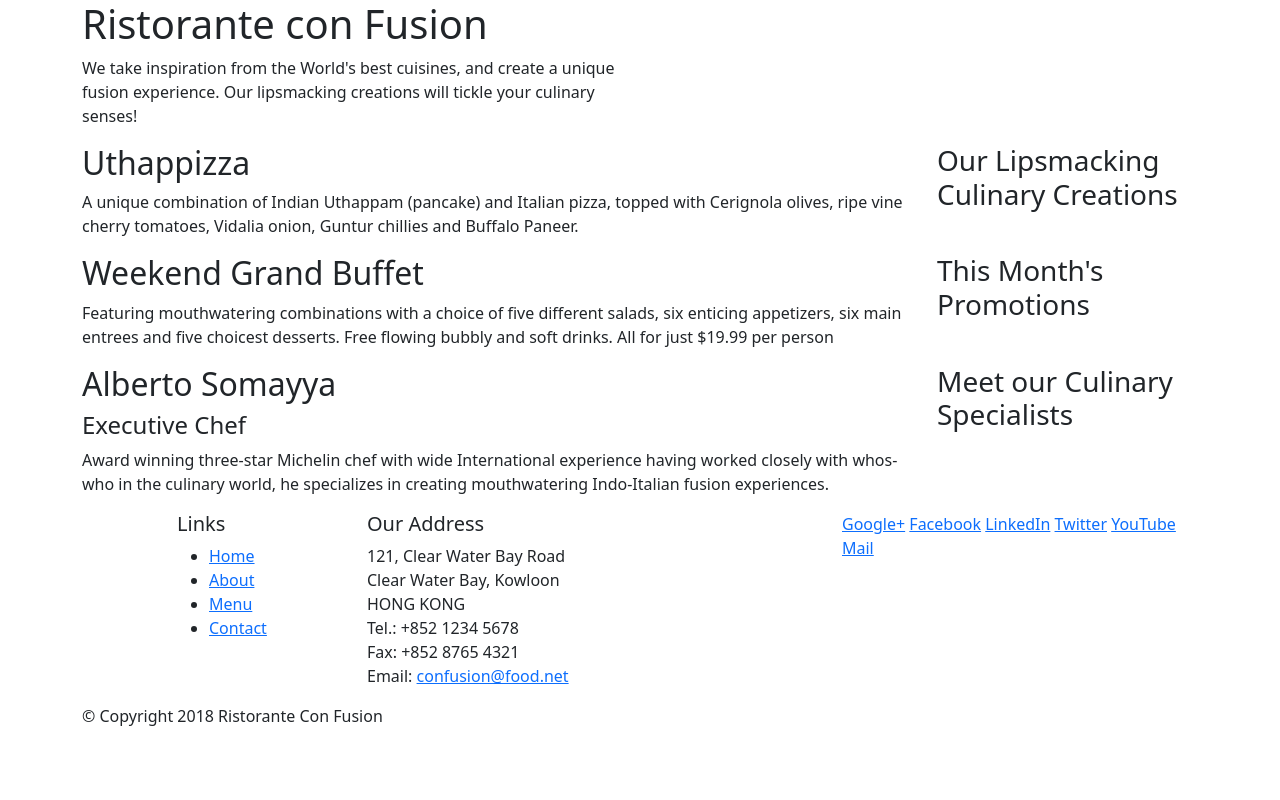
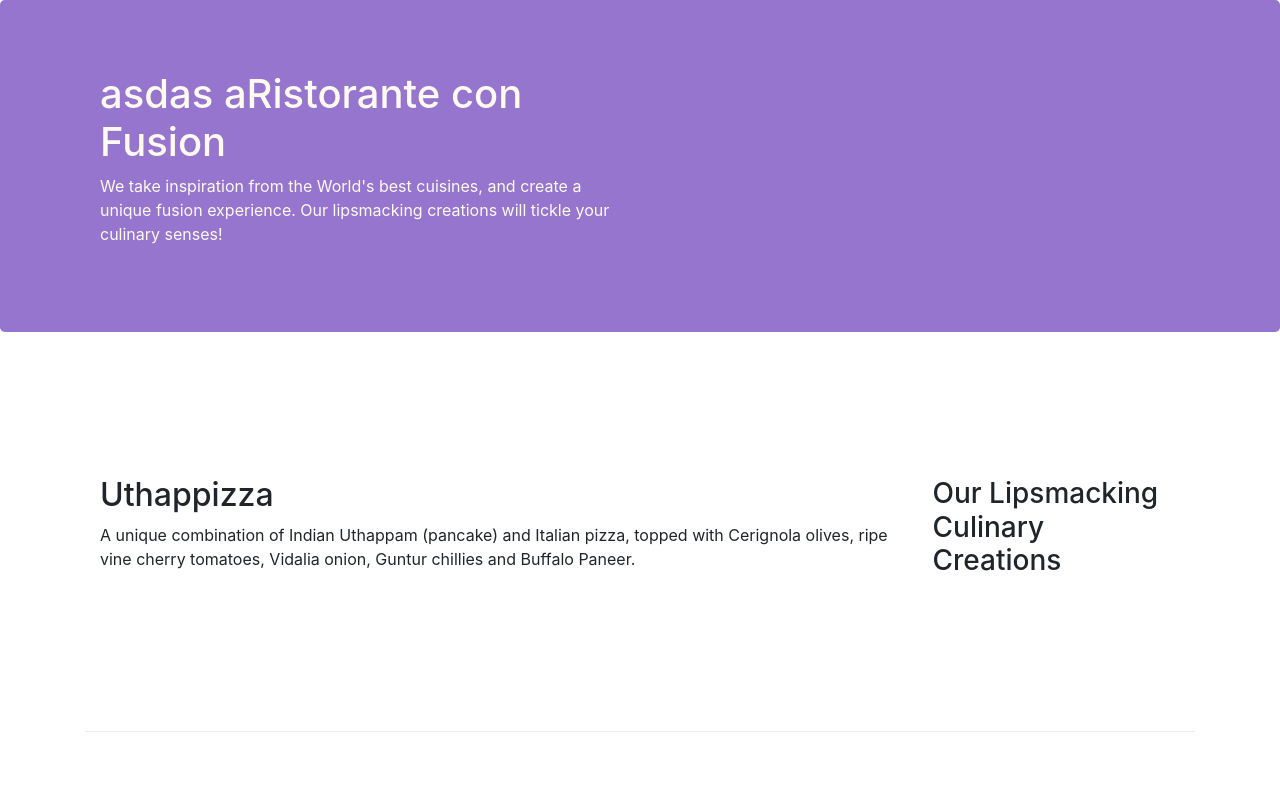
Before and after one commit to migueljamin-dev/Bootstrap, a website: page index.html in a window 1280 px wide. Shown: the top 800 px of the page. Drawn offline with nearby package versions, Linux system fonts and the light colour scheme.

Commit message:
bootstrap part2

```diff
--- /dev/null
+++ b/css/style.css
@@ -0,0 +1,30 @@
+.row-header{
+    margin: 0px auto;
+    padding:0px auto;
+}
+
+.row-content{
+    margin:0 auto;
+    padding:50px 0 50px 0px;
+    border-bottom:1px ridge;
+    min-height:400px;
+}
+
+.footer{
+    background-color: #d1c4e9;
+    margin:0 auto;
+    padding:20px 0px 20px 0px;
+}
+
+.jumbotron {
+    padding:70px 30px 70px 30px;
+    margin:0px auto;
+    background: #9575cd;
+    color:floralwhite;
+}
+
+.address{
+    font-size:80%;
+    margin:0;
+    color:#0f0f0f;
+}
--- a/index.html
+++ b/index.html
@@ -9,7 +9,7 @@
 
         <!-- Bootstrap CSS -->
         <link rel="stylesheet" href="node_modules/bootstrap/dist/css/bootstrap.min.css">
-
+        <link rel="stylesheet" href="css/style.css">
         <title>Ristorante Con Fusion</title>
 
 </head>
@@ -18,9 +18,9 @@
 
     <header class="jumbotron">
         <div class = "container">
-            <div class="row">
+            <div class="row row-header">
                 <div class="col-12 col-sm-6">
-                    <h1>Ristorante con Fusion</h1>
+                    <h1>asdas  aRistorante con Fusion</h1>
                     <p>We take inspiration from the World's best cuisines, and create a unique fusion experience. Our lipsmacking creations will tickle your culinary senses!</p>
                 </div>
                 <div class="col-12 col-sm">
@@ -30,7 +30,7 @@
     </header>
 
     <div class ="container">
-        <div class="row">
+        <div class="row row-content align-items-center">
             <div class="col-12 col-sm-6 order-sm-last col-md-3">
                 <h3>Our Lipsmacking Culinary Creations</h3>
             </div>
@@ -44,7 +44,7 @@
         </div>
 
 
-        <div class="row">
+        <div class="row row-content align-items-center">
             <div class="col-12 order-sm-last col-sm-6 col-md-3">
                 <h3>This Month's Promotions</h3>
             </div>
@@ -54,7 +54,7 @@
             </div>
         </div>
 
-        <div class="row ">
+        <div class="row row-content align-items-center">
             <div class="col-12 order-sm-last col-sm-6 col-md-3">
                 <h3>Meet our Culinary Specialists</h3>
             </div>
@@ -66,12 +66,12 @@
         </div>
     </div>
 
-    <footer>
+    <footer class="footer">
         <div class="container">
             <div class="row">
                 <div class="col-4 offset-1 col-sm-2">
                     <h5>Links</h5>
-                    <ul>
+                    <ul class="list-unstyled">
                         <li><a href="#">Home</a></li>
                         <li><a href="#">About</a></li>
                         <li><a href="#">Menu</a></li>
@@ -89,8 +89,8 @@
 		              Email: <a href="mailto:confusion@food.net">confusion@food.net</a>
 		           </address>
                 </div>
-                <div class="col-12 col-sm-4">
-                    <div>
+                <div class="col-12 col-sm-4 align-self-center">
+                    <div class="text-center ">
                         <a href="http://google.com/+">Google+</a>
                         <a href="http://www.facebook.com/profile.php?id=">Facebook</a>
                         <a href="http://www.linkedin.com/in/">LinkedIn</a>
@@ -100,13 +100,13 @@
                     </div>
                 </div>
            </div>
-           <div class="row">
+           <div class="row justify-content-center">
                 <div class="col-auto">
                     <p>© Copyright 2018 Ristorante Con Fusion</p>
                 </div>
            </div>
         </div>
-    </footer>
+    </footer >
 
  <!-- jQuery first, then Popper.js, then Bootstrap JS. -->
  <script src="node_modules/jquery/dist/jquery.slim.min.js"></script>
--- a/package.json
+++ b/package.json
@@ -15,8 +15,8 @@
   },
   "dependencies": {
     "@popperjs/core": "^2.5.4",
-    "bootstrap": "^5.0.0-beta1",
+    "bootstrap": "^4.1.1",
     "jquery": "^3.3.1",
-    "popper.js": "^1.12.9"
+    "popper.js": "^1.12.3"
   }
 }
```
Also changed, not shown: 1 other file.
